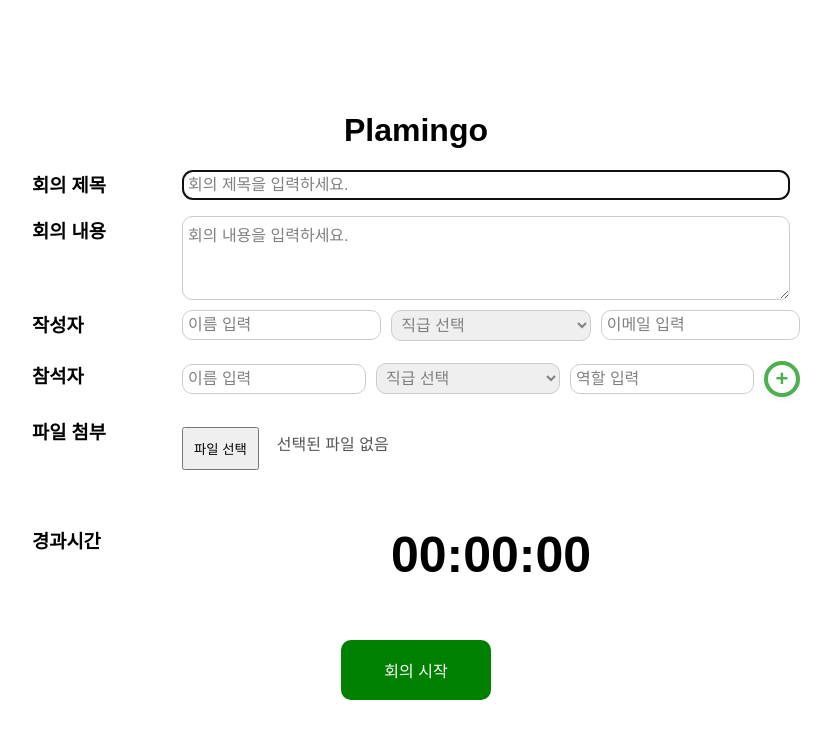
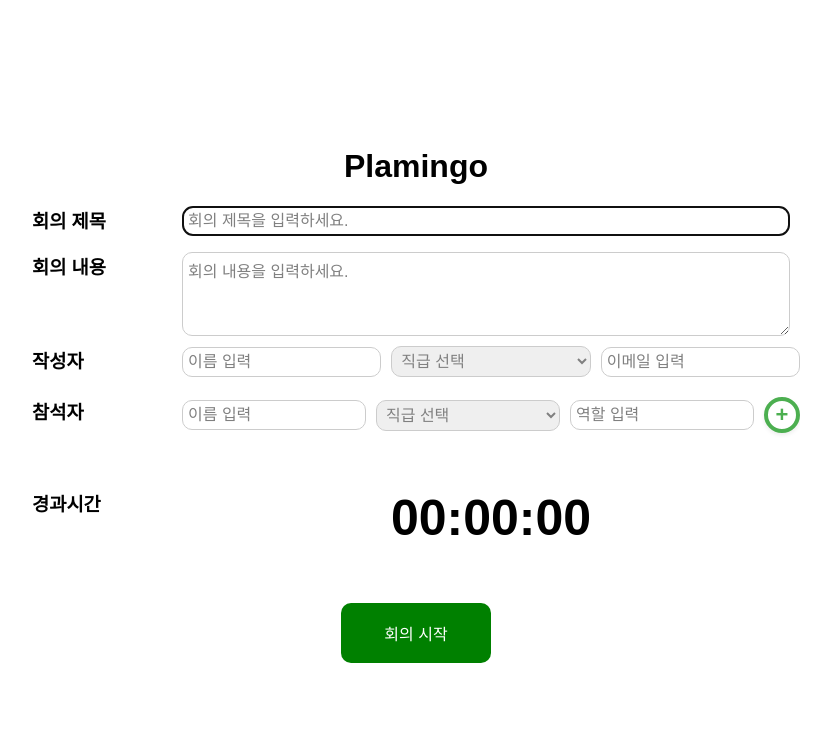
Before and after one commit to lee-jihyoun/ai-meeting-agent, a Flask app: page / in a window 1280 px wide. Shown: the top 739 px of the page, without its empty margins (224-1055 px from the left). Run offline with Flask 3, Linux system fonts and the light colour scheme.

Commit message:
Fix: 파일첨부기능 삭제

```diff
--- a/plamingo/templates/recording.html
+++ b/plamingo/templates/recording.html
@@ -54,22 +54,6 @@
     </div>
   </div>
 
-  <div class="container">
-    <h3><label>파일 첨부 </label></h3>
-
-    <div class="row">
-      <!-- 숨겨둔 실제 파일 입력 -->
-      <input type="file"
-            id="docFile"
-            accept=".pdf,.ppt,.pptx,.png,.jpg,.jpeg,.tif,.tiff"
-            style="display:none" multiple />
-
-      <!-- 사용자가 클릭할 버튼 -->
-      <button id="docSelectBtn" type="button">파일 선택</button>
-      <span id="docList" style="margin-left:8px;color:#555">선택된 파일 없음</span>
-    </div>
-  </div>
-
   <br>
   <br>
   <div class="container">
```
